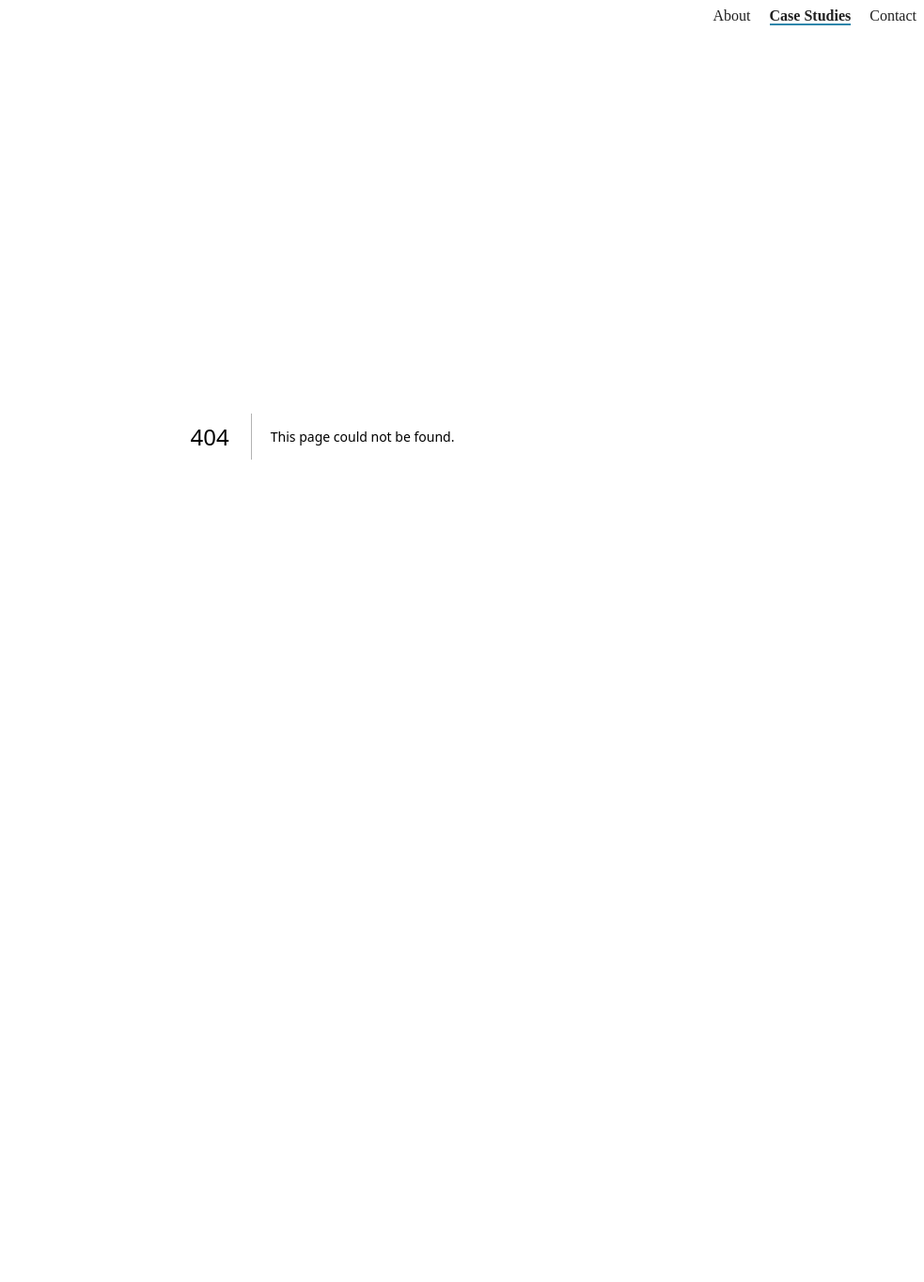
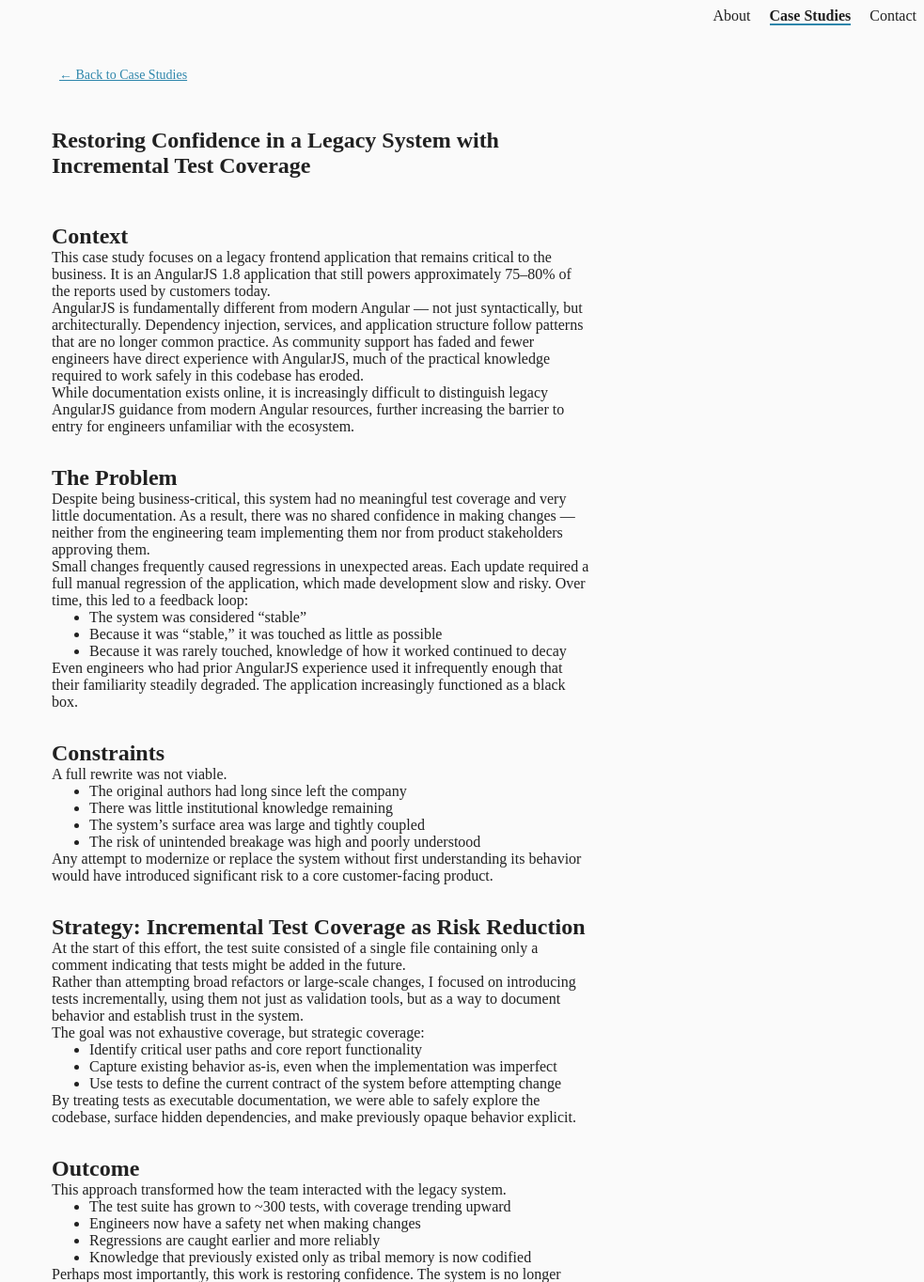
Before and after one commit to jaredtheengineer1/jared, a Next.js app: page /case-studies/legacy-test-coverage in a window 1280 px wide. Before the commit this address had no page. Shown: the top 1364 px of the page at 94% size, without its empty margins (297-1280 px from the left). Before the commit the page ends 864 px from the top, so only its background shows below. Built offline with nearby package versions, Linux system fonts and the light colour scheme.

Commit message:
add a new case study

```diff
--- a/app/case-studies/component-drift/page.tsx
+++ b/app/case-studies/component-drift/page.tsx
@@ -58,7 +58,7 @@ export default function ComponentDrift() {
           that clearly separated:
           <ul>
             <li>Structure from presentation</li>
-            <li>Shared behavior from page-sepcific configuration</li>
+            <li>Shared behavior from page-specific configuration</li>
           </ul>
         </p>
         <p>
@@ -74,7 +74,7 @@ export default function ComponentDrift() {
           <ul>
             <li>Composition over configuration</li>
             <li>Focused components over highly configurable ones</li>
-            <li>"Correct" should be the easiest path</li>
+            <li>&ldquo;Correct&rdquo; should be the easiest path</li>
           </ul>
         </p>
         <p>
--- /dev/null
+++ b/app/case-studies/legacy-test-coverage/page.tsx
@@ -0,0 +1,152 @@
+import { CaseStudyNav } from "../../components/Nav/CaseStudyNav";
+
+export default function LegacyTesting() {
+  return (
+    <main>
+      <CaseStudyNav></CaseStudyNav>
+      <section className="intro">
+        <h1>
+          Restoring Confidence in a Legacy System with Incremental Test Coverage
+        </h1>
+      </section>
+      <section className="case-study-section">
+        <h2>Context</h2>
+        <p>
+          This case study focuses on a legacy frontend application that remains
+          critical to the business. It is an AngularJS 1.8 application that
+          still powers approximately 75–80% of the reports used by customers
+          today.
+        </p>
+        <p>
+          AngularJS is fundamentally different from modern Angular — not just
+          syntactically, but architecturally. Dependency injection, services,
+          and application structure follow patterns that are no longer common
+          practice. As community support has faded and fewer engineers have
+          direct experience with AngularJS, much of the practical knowledge
+          required to work safely in this codebase has eroded.
+        </p>
+        <p>
+          While documentation exists online, it is increasingly difficult to
+          distinguish legacy AngularJS guidance from modern Angular resources,
+          further increasing the barrier to entry for engineers unfamiliar with
+          the ecosystem.
+        </p>
+      </section>
+      <section className="case-study-section">
+        <h2>The Problem</h2>
+        <p>
+          Despite being business-critical, this system had no meaningful test
+          coverage and very little documentation. As a result, there was no
+          shared confidence in making changes — neither from the engineering
+          team implementing them nor from product stakeholders approving them.
+        </p>
+        <p>
+          Small changes frequently caused regressions in unexpected areas. Each
+          update required a full manual regression of the application, which
+          made development slow and risky. Over time, this led to a feedback
+          loop:
+        </p>
+        <ul>
+          <li>The system was considered “stable”</li>
+          <li>Because it was “stable,” it was touched as little as possible</li>
+          <li>
+            Because it was rarely touched, knowledge of how it worked continued
+            to decay
+          </li>
+        </ul>
+        <p>
+          Even engineers who had prior AngularJS experience used it infrequently
+          enough that their familiarity steadily degraded. The application
+          increasingly functioned as a black box.
+        </p>
+      </section>
+      <section className="case-study-section">
+        <h2> Constraints</h2>
+        <p>A full rewrite was not viable.</p>
+        <ul>
+          <li>The original authors had long since left the company</li>
+          <li>There was little institutional knowledge remaining</li>
+          <li>The system’s surface area was large and tightly coupled</li>
+          <li>
+            The risk of unintended breakage was high and poorly understood
+          </li>
+        </ul>
+        <p>
+          Any attempt to modernize or replace the system without first
+          understanding its behavior would have introduced significant risk to a
+          core customer-facing product.
+        </p>
+      </section>
+      <section className="case-study-section">
+        <h2>Strategy: Incremental Test Coverage as Risk Reduction</h2>
+        <p>
+          At the start of this effort, the test suite consisted of a single file
+          containing only a comment indicating that tests might be added in the
+          future.
+        </p>
+        <p>
+          Rather than attempting broad refactors or large-scale changes, I
+          focused on introducing tests incrementally, using them not just as
+          validation tools, but as a way to document behavior and establish
+          trust in the system.
+        </p>
+        <p>The goal was not exhaustive coverage, but strategic coverage:</p>
+        <ul>
+          <li>Identify critical user paths and core report functionality</li>
+          <li>
+            Capture existing behavior as-is, even when the implementation was
+            imperfect
+          </li>
+          <li>
+            Use tests to define the current contract of the system before
+            attempting change
+          </li>
+        </ul>
+        <p>
+          By treating tests as executable documentation, we were able to safely
+          explore the codebase, surface hidden dependencies, and make previously
+          opaque behavior explicit.
+        </p>
+      </section>
+      <section className="case-study-section">
+        <h2>Outcome</h2>
+        <p>
+          This approach transformed how the team interacted with the legacy
+          system.
+        </p>
+        <ul>
+          <li>
+            The test suite has grown to ~300 tests, with coverage trending
+            upward
+          </li>
+          <li>Engineers now have a safety net when making changes</li>
+          <li>Regressions are caught earlier and more reliably</li>
+          <li>
+            Knowledge that previously existed only as tribal memory is now
+            codified
+          </li>
+        </ul>
+        <p>
+          Perhaps most importantly, this work is restoring confidence. The
+          system is no longer avoided by default, and future efforts — including
+          potential migrations — are now grounded in an clearer understanding of
+          how the application actually behaves
+        </p>
+      </section>
+      <section className="case-study-section">
+        <h2>Reflection</h2>
+        <p>
+          Legacy systems don&apos;t fail because they are old -- they fail when
+          organizations lose the ability to reason about them.
+        </p>
+        <p>
+          By introducing incrememental test coverage, we are reducing risk
+          without requiring a rewrite, preserving institutional knowledge, and
+          creating a foundation for future change. This work reinforces the idea
+          that tests are not just a quality mechanism, but a powerful tool for
+          organizational resilience.
+        </p>
+      </section>
+    </main>
+  );
+}
--- a/app/case-studies/virtualized-table/page.tsx
+++ b/app/case-studies/virtualized-table/page.tsx
@@ -79,7 +79,7 @@ export default function VirtualizedTable() {
             </li>
             <li>
               Row components were kept deliberately minimal to reduce layout and
-              paint cos
+              paint costs.
             </li>
           </ul>
         </p>
```
Also changed, not shown: app/case-studies/page.tsx (+21 -4 lines), 1 other file (tests, documents, lock files or other folders).
